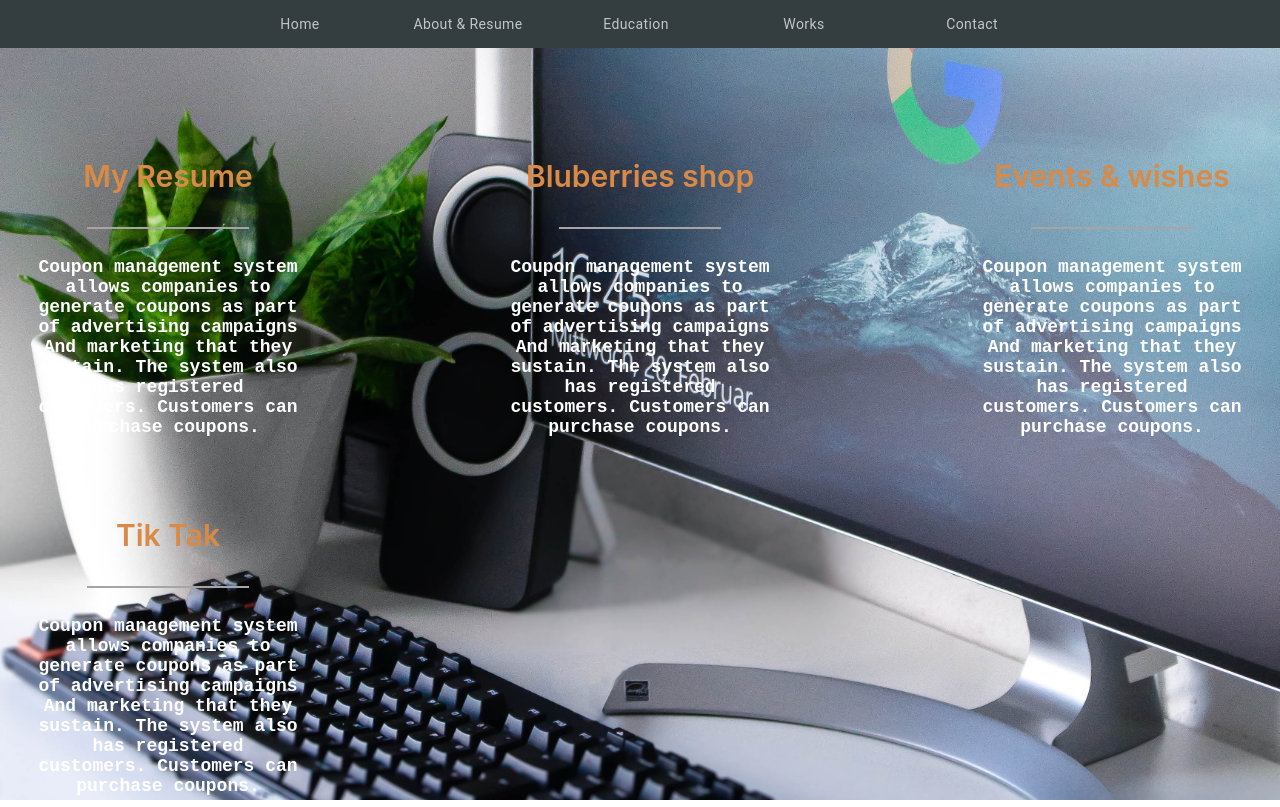
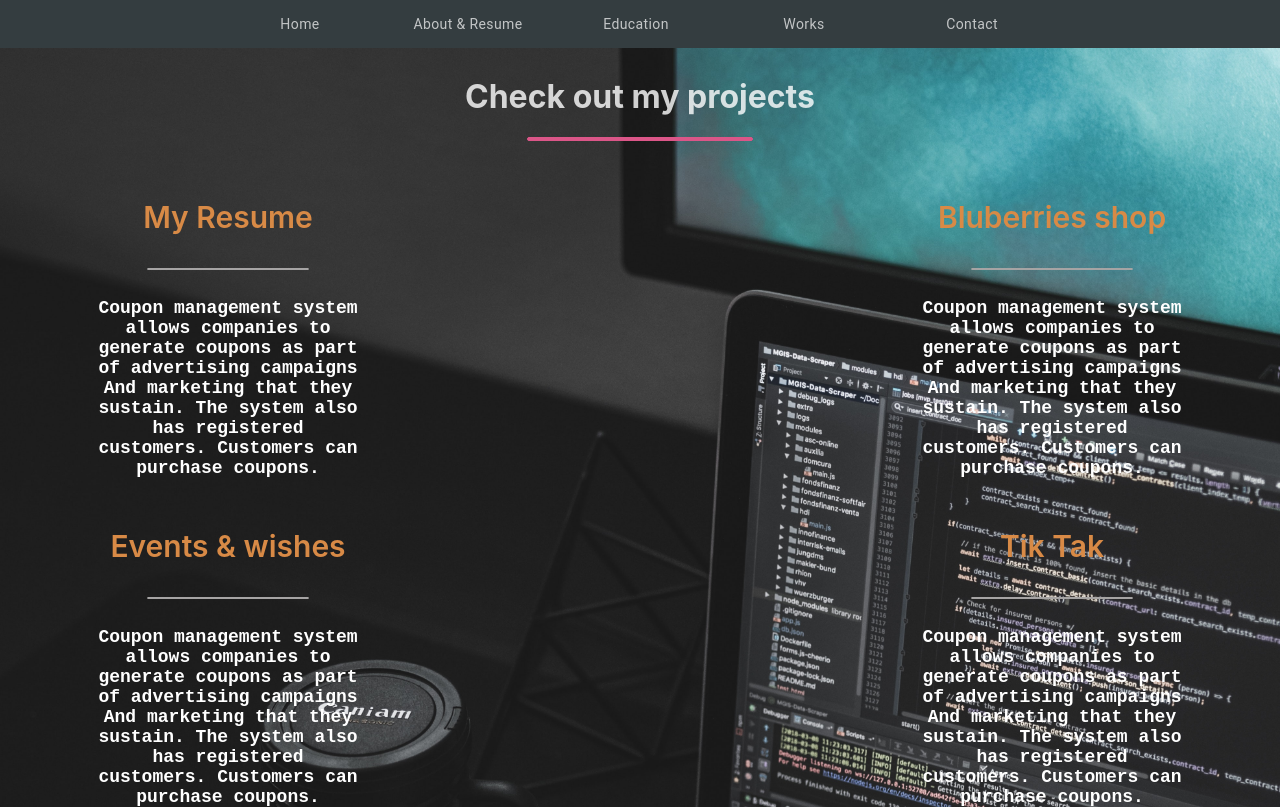
Before and after one commit to hadi1616/myResume, a React (Create React App) app in the folder my_resume/: page /works in a window 1280 px wide. Built offline with nearby package versions, Linux system fonts and the light colour scheme.

Commit message:
pushing data

```diff
--- a/my_resume/src/App.css
+++ b/my_resume/src/App.css
@@ -1,6 +1,6 @@
  html{
 
-   background: url(./image/google.jpg) no-repeat center center fixed;
+   background: url(./image/be.jpg) no-repeat center center fixed;
    /* background-color: rgba(129, 129, 127, 0.548); */
   -webkit-background-size: cover;
   -moz-background-size: cover;
--- a/my_resume/src/components/Contact/Contact.js
+++ b/my_resume/src/components/Contact/Contact.js
@@ -4,10 +4,9 @@ import Navbar from '../NavBar/NavBar'
 function Contact() {
 
     return (
-        <>
-            {/* <Navbar /> */}
-            <p>this is contact</p>
-        </>
+        <div>
+
+        </div>
     )
 }
 
--- a/my_resume/src/components/Home/Home.css
+++ b/my_resume/src/components/Home/Home.css
@@ -9,8 +9,6 @@
 .MainContainer{
     display: inline;
     background-color: rgba(156, 160, 159,  0.123);
-
-
 }
 
 .SceContainer{
@@ -48,6 +46,7 @@ display: flex;
 align-content: center;
 justify-content: center;
 margin:0px 30px 0px 30px;
+font-size: 25px;
 }
 
 .H12{
--- a/my_resume/src/components/Home/Home.js
+++ b/my_resume/src/components/Home/Home.js
@@ -30,8 +30,8 @@ function Home() {
             <div className={'SceContainer'}>
                 <div className={'H12'}>
                 <h1 className={'homePageTitle'} onClick={(e) => { history.push("/about") }}>I'm {fullName}</h1>
-                <h2 className={"personalDescription"}>Practical engineer with high motivation and passion for succeeding and  <br/>progressing, excellent communication skills with team members , high responsibility. <br/>Looking for entry level positions in the Front-end , Back-end , Full stack developer
-                </h2>
+                <p className={"personalDescription"}>Practical engineer with high motivation and passion for succeeding and  <br/>progressing, excellent communication skills with team members , high responsibility. <br/>Looking for entry level positions in the Front-end , Back-end , Full stack developer
+                </p>
                 </div>
                 <hr size="2.5" width="45%" color="#A6A4A4" className={'hrLine'}/>
                 <div className={'links'}>
--- a/my_resume/src/components/NavBar/NavBar.js
+++ b/my_resume/src/components/NavBar/NavBar.js
@@ -14,8 +14,9 @@ const StyledTab = withStyles((theme) => ({
     marginRight: theme.spacing(1),
     '&:focus': {
       opacity: 1,
-      // color:'#0000',
-      color:'#db5688',
+      color:'#0000',
+      // color:'#db5688',
+      // color:'#d1f257',
       fontWeight:'650'
     },
   },
--- a/my_resume/src/components/Work/Work.css
+++ b/my_resume/src/components/Work/Work.css
@@ -1,7 +1,7 @@
 .WorkContainer{
 display: flex;
 flex-direction: column;
-margin:55px 34px 0 34px  ;
+margin:25px 94px 0 94px  ;
 }
 
 h2{
--- a/my_resume/src/components/Works/Works.css
+++ b/my_resume/src/components/Works/Works.css
@@ -3,5 +3,14 @@ display: flex;
 flex-direction: row;
 justify-content: space-between;
 flex-wrap: wrap;
-margin-top: 30px;
 }
+
+h1{
+    margin-top: 29px;
+    align-items: center;
+    color: rgba(255, 255, 255, 0.801);
+}
+
+hr{
+    border-radius: 13px;
+}
--- a/my_resume/src/components/Works/Works.js
+++ b/my_resume/src/components/Works/Works.js
@@ -6,6 +6,9 @@ import Slide from "react-reveal";
 function Works() {
 
     return (
+        <div>
+            <h1>Check out my projects</h1>
+            <hr size="4" width="17.5%" color="#db5688"/>
             <div className={'WorksContainer'}>
 
                 <Slide top duration={1100}>
@@ -38,7 +41,7 @@ function Works() {
             <Slide right duration={1100}>
                 <Work workTitle={'Tik Tak'} workDescription={'Coupon management system allows companies to generate coupons as part of advertising campaigns And marketing that they sustain. The system also has registered customers. Customers can purchase coupons.'} />
             </Slide> */}
-
+            </div>
         </div>
     )
 }
```
Lines whose indentation alone changed are shown as unchanged.
